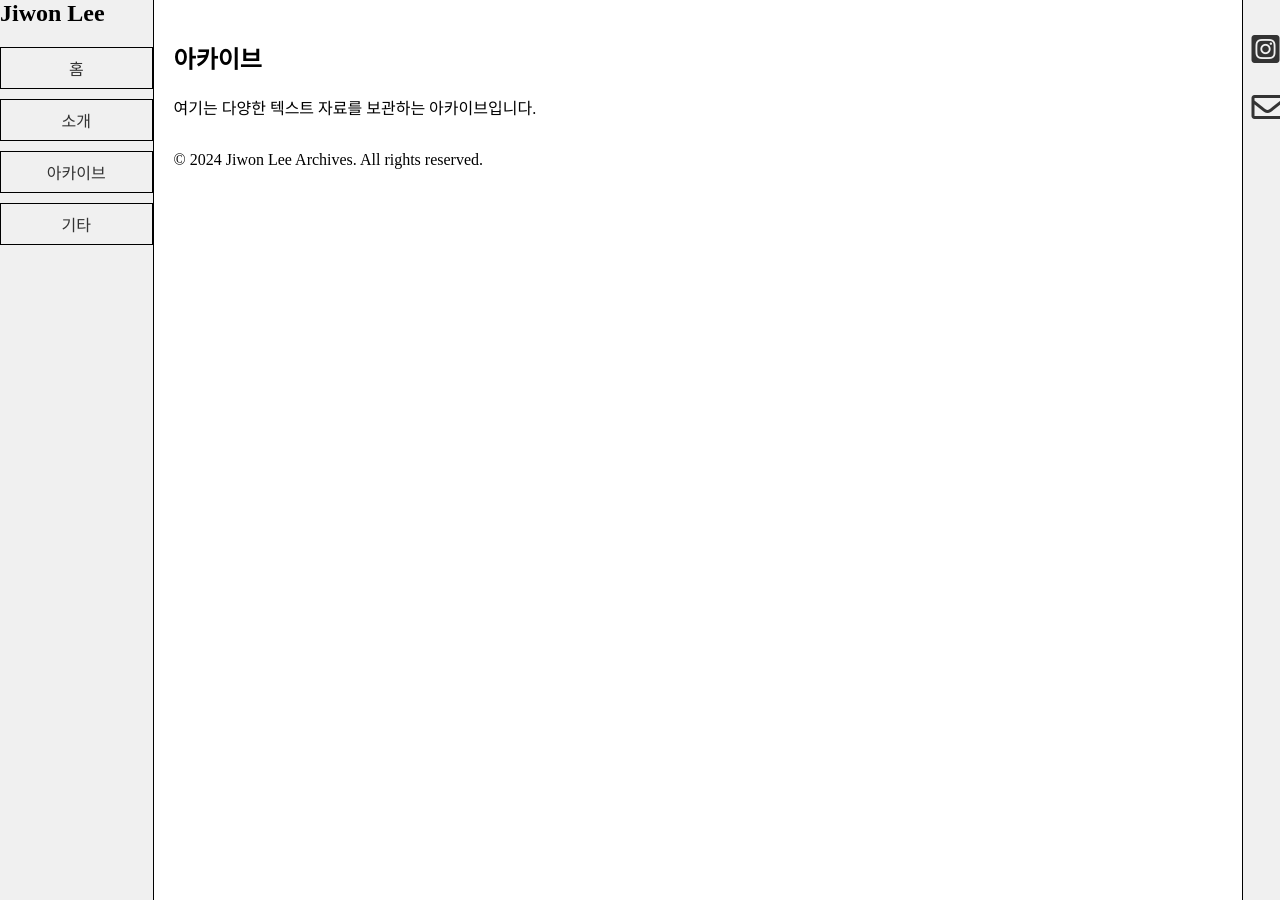
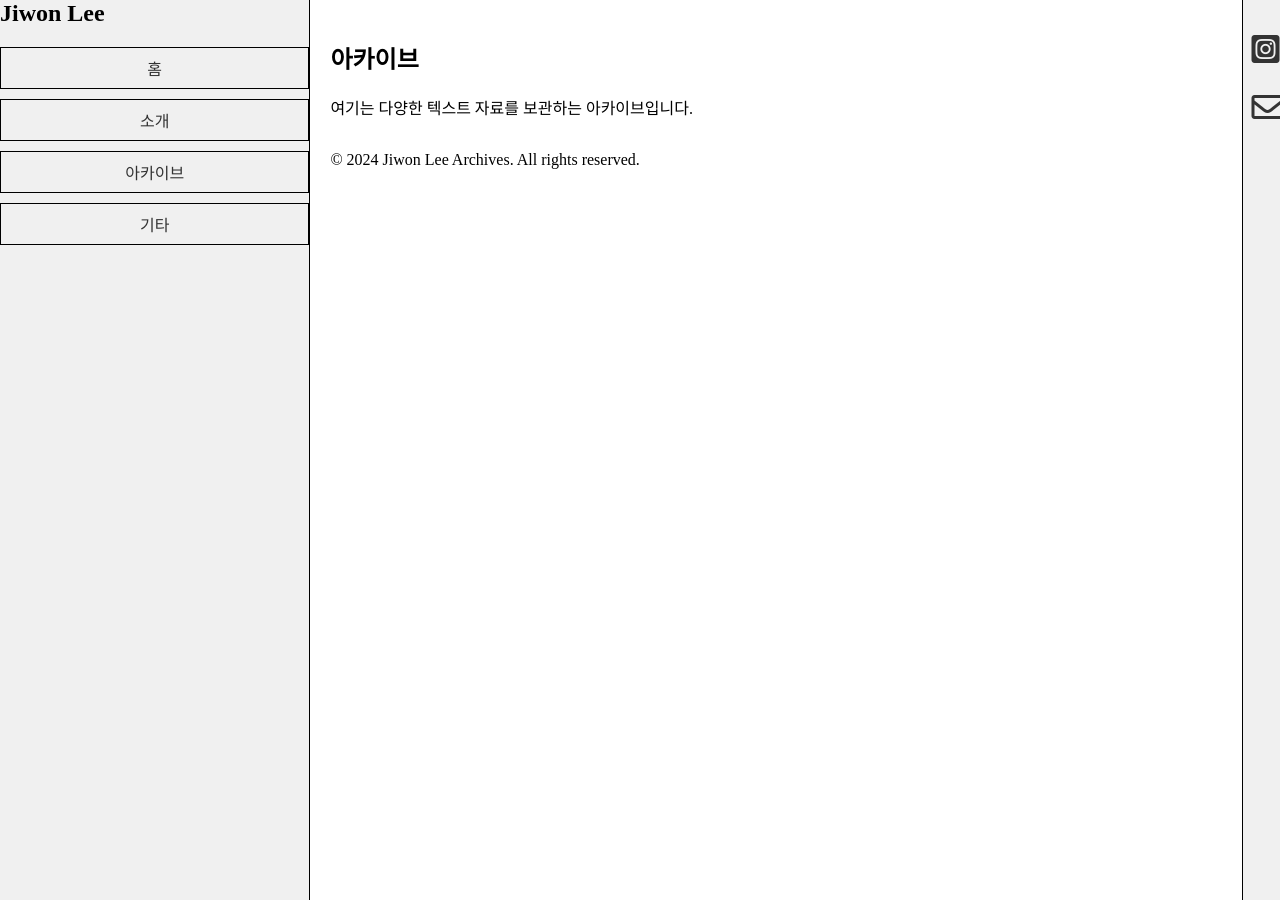
Before and after one commit to LfayeJ/archives, a Jekyll site: the page built from index.html, in a window 1280 px wide. Built offline with Jekyll 4.4.1, drawn with Linux system fonts in a browser that asks for light colours; some web fonts are replaced.

Commit message:
Update styles.css

```diff
--- a/assets/css/styles.css
+++ b/assets/css/styles.css
@@ -58,7 +58,7 @@ p {
 }
 
 .side-menu {
-  width: 12vw;
+  width: calc((100vw - 3vw) / 4);
   border-right: 1px solid black;
   box-sizing: border-box;
 }
```
